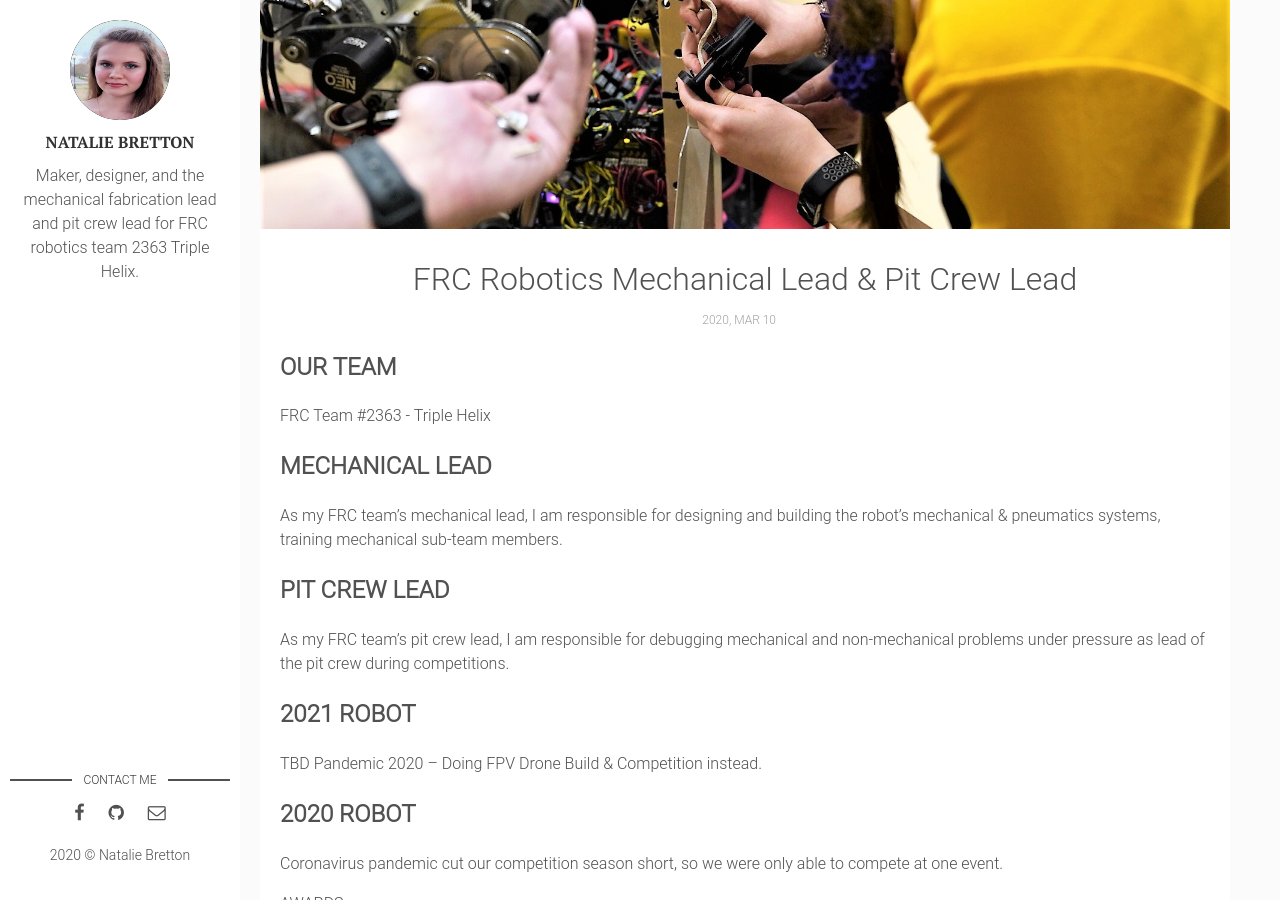
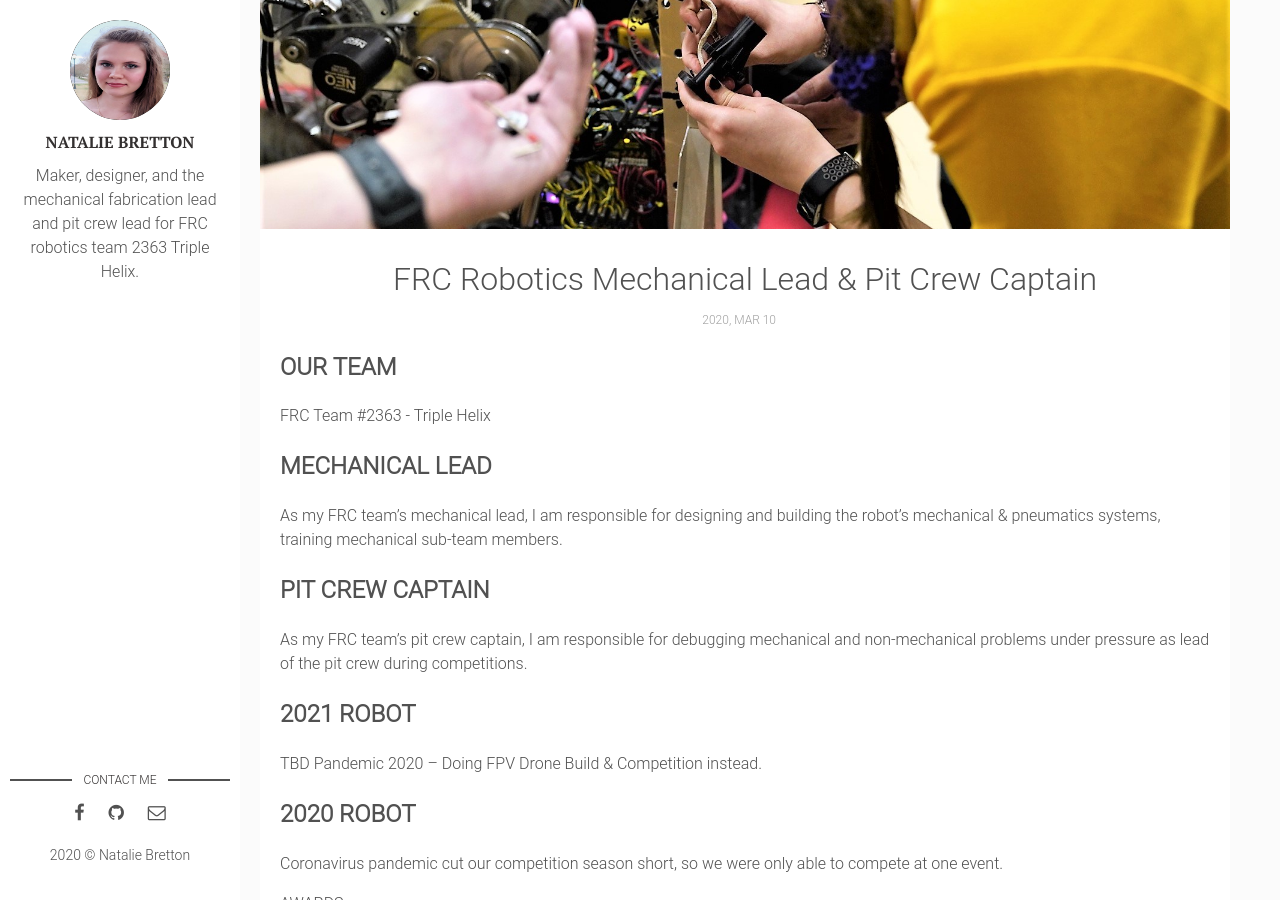
Before and after one commit to natgrrl/natgrrl.github.io, a Jekyll site: the page built from _posts/2020-03-10-mech-pit-lead-robotics.markdown, in a window 1280 px wide and 900 px high, scrolled down 291 px. Built offline with Jekyll 4.4.1, drawn with Linux system fonts in a browser that asks for light colours.

Commit message:
Update 2020-03-10-mech-pit-lead-robotics.markdown

```diff
--- a/_posts/2020-03-10-mech-pit-lead-robotics.markdown
+++ b/_posts/2020-03-10-mech-pit-lead-robotics.markdown
@@ -1,6 +1,6 @@
 ---
 layout: post
-title: "FRC Robotics Mechanical Lead & Pit Crew Lead"
+title: "FRC Robotics Mechanical Lead & Pit Crew Captain"
 date: 2020-03-10
 description: As my FRC team's mechanical lead & pit crew lead, I am responsible for designing and building the robot’s mechanical & pneumatics systems, training mechanical sub-team members, and debugging mechanical and non-mechanical problems under pressure as lead of the pit crew during competitions. # Add post description (optional)
 img: lead2.jpg # Add image post (optional)
@@ -14,8 +14,8 @@ FRC Team #2363 -  Triple Helix
 ## MECHANICAL LEAD
 As my FRC team's mechanical lead, I am responsible for designing and building the robot’s mechanical & pneumatics systems, training mechanical sub-team members.
 
-## PIT CREW LEAD
-As my FRC team's pit crew lead, I am responsible for debugging mechanical and non-mechanical problems under pressure as lead of the pit crew during competitions.
+## PIT CREW CAPTAIN
+As my FRC team's pit crew captain, I am responsible for debugging mechanical and non-mechanical problems under pressure as lead of the pit crew during competitions.
 
 ## 2021 ROBOT
 TBD Pandemic 2020  -- Doing FPV Drone Build & Competition instead.
```
